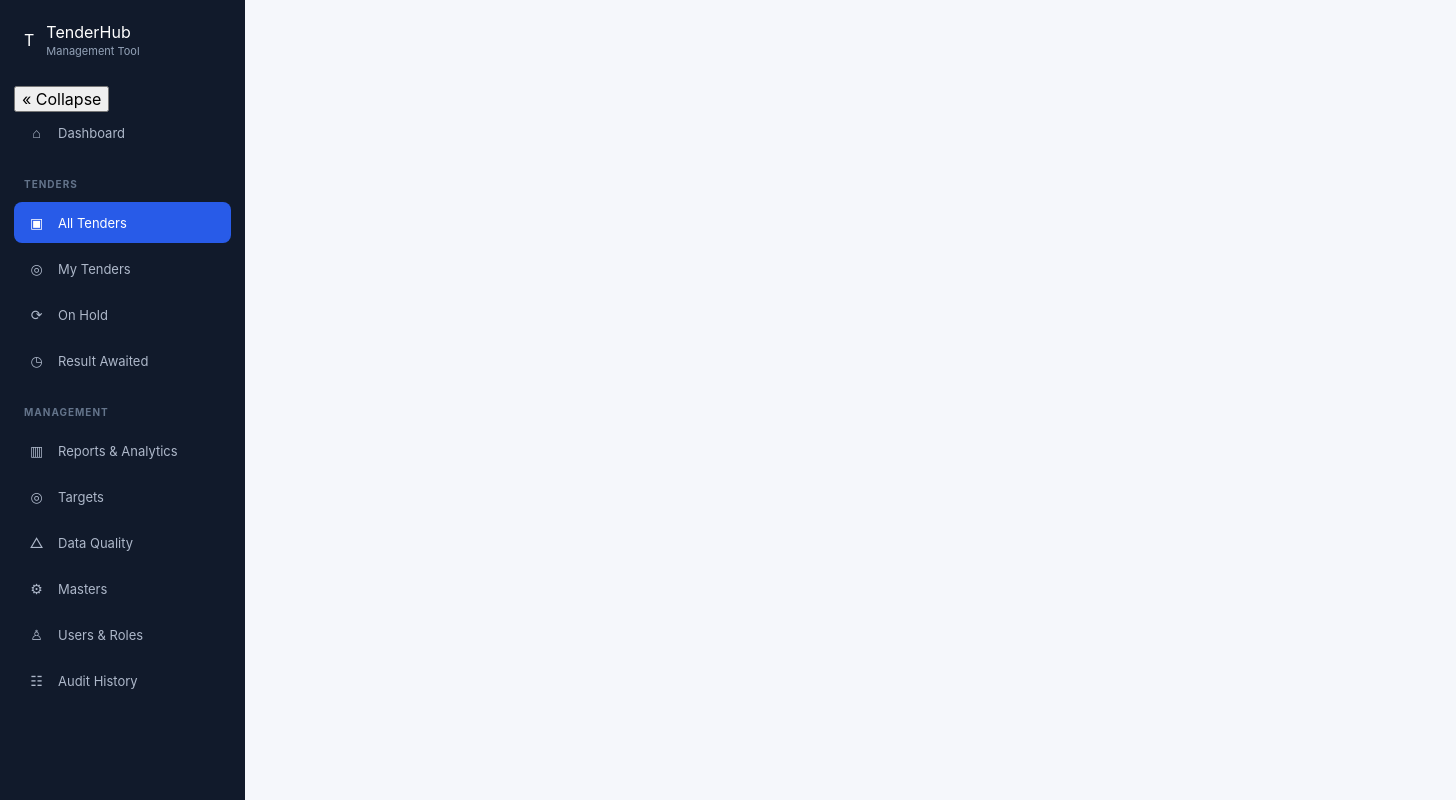
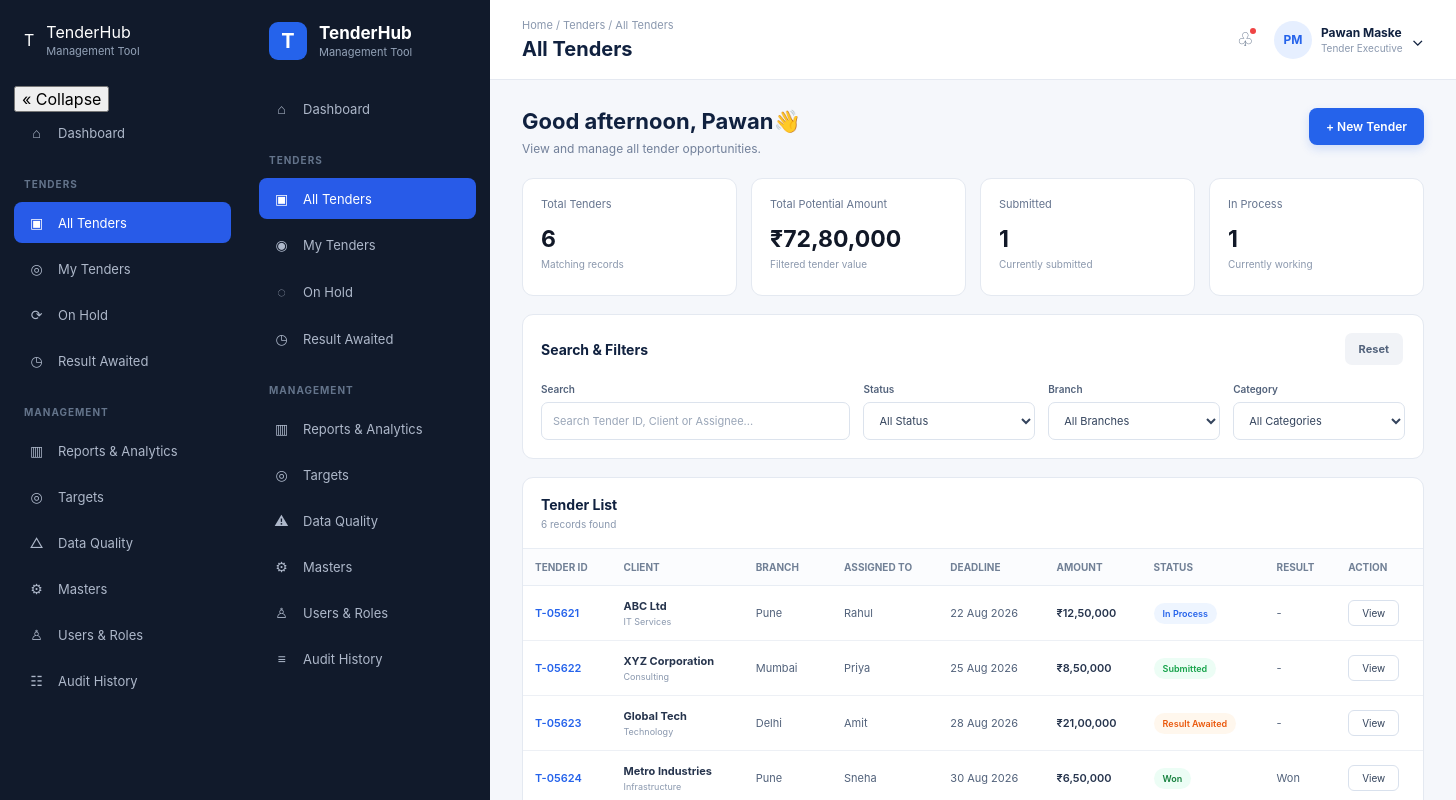
Before and after one commit to pawanmaske-sys/Tender-development-tool, a Next.js app: page /all-tenders in a window 1280 px wide. Shown: the top 800 px of the page, 1456 px wide, since content can reach past the window. Built offline with nearby package versions, Linux system fonts and the light colour scheme.

Commit message:
Update globals.css

```diff
--- a/app/globals.css
+++ b/app/globals.css
@@ -21,7 +21,7 @@ body {
 
 /* MAIN APPLICATION */
 
-.app-shell {
+.app-layout {
   display: flex;
   min-height: 100vh;
   width: 100%;
```
